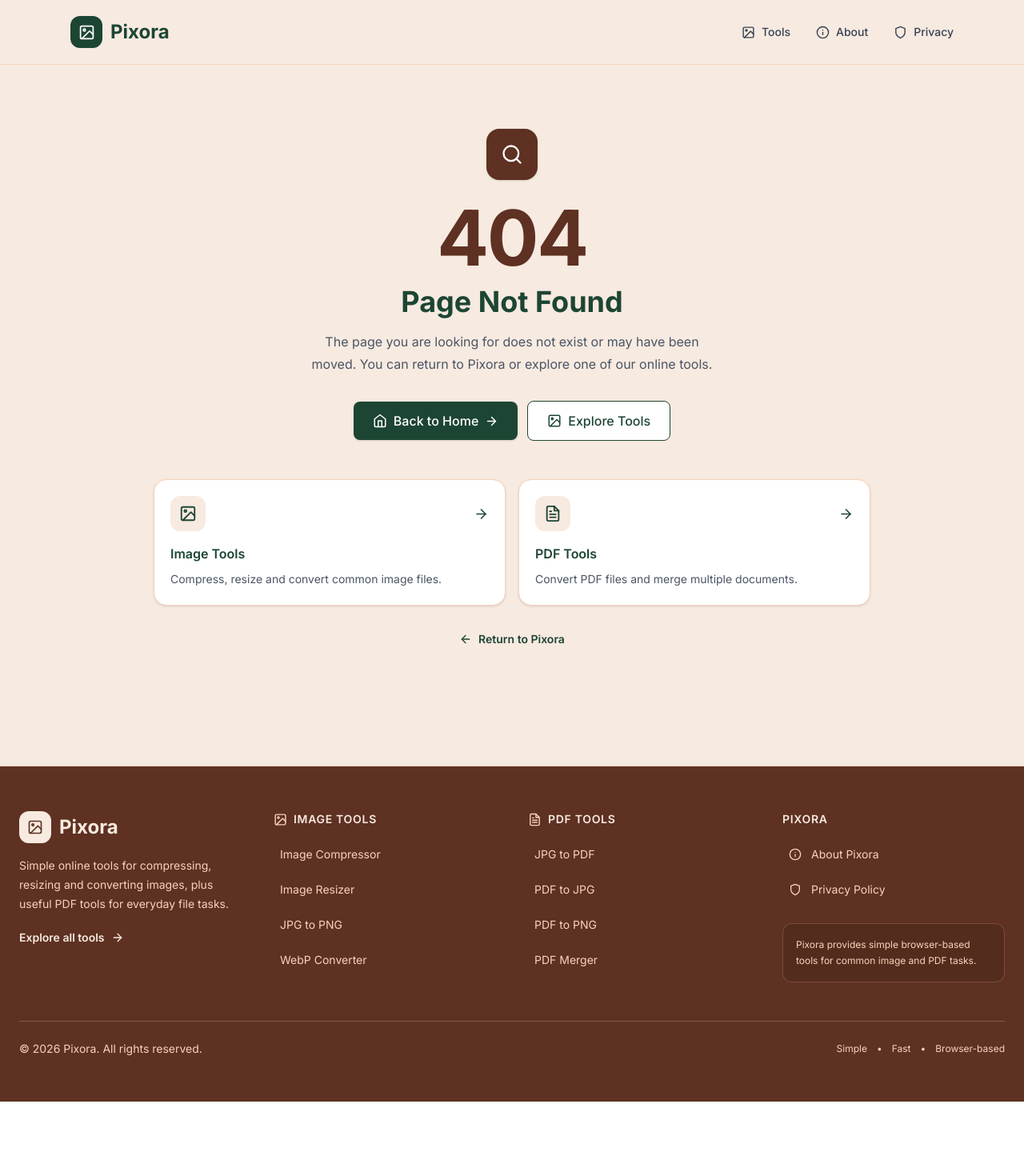
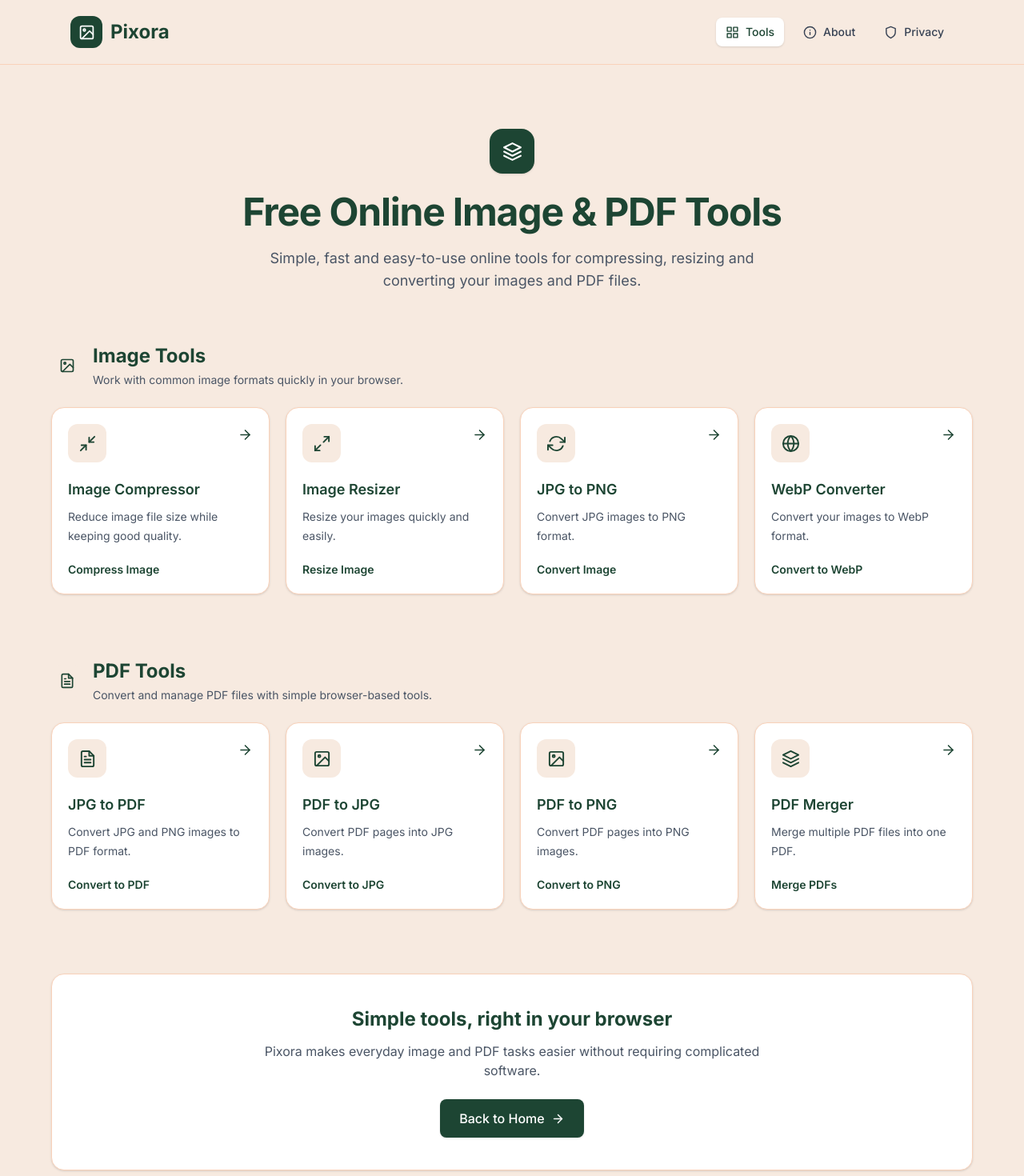
Before and after one commit to ar4843991-svg/pixora, a React (Vite) app: page /tools in a window 1280 px wide. Shown: the top 1470 px of the page at 80% size. Before the commit the page ends 1377 px from the top, so only its background shows below. Built offline with nearby package versions, Linux system fonts and the light colour scheme.

Commit message:
Add tools hub and update sitemap

```diff
--- a/src/App.jsx
+++ b/src/App.jsx
@@ -4,6 +4,7 @@ import Navbar from './components/Navbar'
 import Footer from './components/Footer'
 
 import Home from './pages/Home'
+import Tools from './pages/Tools'
 import About from './pages/About'
 import Privacy from './pages/Privacy'
 import NotFound from './pages/NotFound'
@@ -28,6 +29,7 @@ function App() {
           <Routes>
             {/* Main Pages */}
             <Route path="/" element={<Home />} />
+            <Route path="/tools" element={<Tools />} />
             <Route path="/about" element={<About />} />
             <Route path="/privacy" element={<Privacy />} />
 
--- a/src/components/Footer.jsx
+++ b/src/components/Footer.jsx
@@ -6,6 +6,7 @@ import {
   FiImage,
   FiInfo,
   FiShield,
+  FiGrid,
 } from 'react-icons/fi'
 
 function Footer() {
@@ -85,10 +86,13 @@ function Footer() {
             </p>
 
             <Link
-              to="/"
+              to="/tools"
               className="group mt-5 inline-flex items-center gap-2 text-sm font-semibold text-[#F7EAE0] transition-colors hover:text-[#F9D2BA]"
             >
+              <FiGrid size={16} />
+
               Explore all tools
+
               <FiArrowRight
                 size={16}
                 className="transition-transform duration-200 group-hover:translate-x-1"
@@ -181,6 +185,14 @@ function Footer() {
 
             <div className="mt-4 space-y-2">
               <Link
+                to="/tools"
+                className="group flex items-center gap-3 rounded-lg px-2 py-2 text-sm text-[#F9D2BA] transition-all duration-200 hover:bg-[#F7EAE0]/10 hover:text-[#F7EAE0]"
+              >
+                <FiGrid size={16} />
+                <span>All Tools</span>
+              </Link>
+
+              <Link
                 to="/about"
                 className="group flex items-center gap-3 rounded-lg px-2 py-2 text-sm text-[#F9D2BA] transition-all duration-200 hover:bg-[#F7EAE0]/10 hover:text-[#F7EAE0]"
               >
--- a/src/components/Navbar.jsx
+++ b/src/components/Navbar.jsx
@@ -1,8 +1,41 @@
-import { Link } from 'react-router-dom'
+import { Link, useLocation } from 'react-router-dom'
 import { motion } from 'framer-motion'
-import { FiImage, FiInfo, FiShield } from 'react-icons/fi'
+import {
+  FiImage,
+  FiInfo,
+  FiShield,
+  FiGrid,
+} from 'react-icons/fi'
 
 function Navbar() {
+  const location = useLocation()
+
+  const isActive = (path) => {
+    if (path === '/') {
+      return location.pathname === '/'
+    }
+
+    return location.pathname === path
+  }
+
+  const navItems = [
+    {
+      label: 'Tools',
+      path: '/tools',
+      icon: FiGrid,
+    },
+    {
+      label: 'About',
+      path: '/about',
+      icon: FiInfo,
+    },
+    {
+      label: 'Privacy',
+      path: '/privacy',
+      icon: FiShield,
+    },
+  ]
+
   return (
     <nav className="border-b border-[#F9D2BA] bg-[#F7EAE0]">
       <div className="mx-auto flex max-w-6xl items-center justify-between px-5 py-5 sm:px-6">
@@ -32,41 +65,38 @@ function Navbar() {
         <motion.div
           initial={{ opacity: 0, x: 15 }}
           animate={{ opacity: 1, x: 0 }}
-          transition={{ duration: 0.5, delay: 0.1, ease: 'easeOut' }}
-          className="flex items-center gap-5 sm:gap-8"
+          transition={{
+            duration: 0.5,
+            delay: 0.1,
+            ease: 'easeOut',
+          }}
+          className="flex items-center gap-2 sm:gap-3"
         >
-          <Link
-            to="/"
-            className="group flex items-center gap-2 text-sm font-medium text-gray-700 transition-colors hover:text-[#1D4533]"
-          >
-            <FiImage
-              size={17}
-              className="transition-transform duration-200 group-hover:scale-110"
-            />
-            <span>Tools</span>
-          </Link>
+          {navItems.map((item) => {
+            const Icon = item.icon
+            const active = isActive(item.path)
 
-          <Link
-            to="/about"
-            className="group flex items-center gap-2 text-sm font-medium text-gray-700 transition-colors hover:text-[#1D4533]"
-          >
-            <FiInfo
-              size={17}
-              className="transition-transform duration-200 group-hover:scale-110"
-            />
-            <span>About</span>
-          </Link>
+            return (
+              <Link
+                key={item.path}
+                to={item.path}
+                className={`group flex items-center gap-2 rounded-lg px-3 py-2 text-sm font-medium transition-all duration-200 ${
+                  active
+                    ? 'bg-white text-[#1D4533] shadow-sm'
+                    : 'text-gray-700 hover:bg-white/60 hover:text-[#1D4533]'
+                }`}
+              >
+                <Icon
+                  size={17}
+                  className="transition-transform duration-200 group-hover:scale-110"
+                />
 
-          <Link
-            to="/privacy"
-            className="group flex items-center gap-2 text-sm font-medium text-gray-700 transition-colors hover:text-[#1D4533]"
-          >
-            <FiShield
-              size={17}
-              className="transition-transform duration-200 group-hover:scale-110"
-            />
-            <span>Privacy</span>
-          </Link>
+                <span className="hidden sm:inline">
+                  {item.label}
+                </span>
+              </Link>
+            )
+          })}
         </motion.div>
       </div>
     </nav>
--- a/src/pages/Home.jsx
+++ b/src/pages/Home.jsx
@@ -106,10 +106,11 @@ function Home() {
 
             <div className="mt-8">
               <Link
-                to="/"
-                className="group inline-flex items-center gap-2 font-semibold text-[#1D4533]"
+                to="/tools"
+                className="group inline-flex items-center gap-2 rounded-lg bg-[#1D4533] px-5 py-3 font-semibold text-white shadow-sm transition duration-200 hover:-translate-y-0.5 hover:opacity-90"
               >
                 Explore all Pixora tools
+
                 <FiArrowRight
                   size={18}
                   className="transition-transform duration-200 group-hover:translate-x-1"
--- a/src/pages/NotFound.jsx
+++ b/src/pages/NotFound.jsx
@@ -6,6 +6,7 @@ import {
   FiFileText,
   FiHome,
   FiImage,
+  FiLayers,
   FiSearch,
 } from 'react-icons/fi'
 
@@ -21,6 +22,8 @@ function NotFound() {
 
       <section className="flex min-h-[65vh] items-center px-4 py-16 sm:py-20">
         <div className="mx-auto w-full max-w-4xl">
+
+          {/* Main 404 Content */}
           <motion.div
             initial={{ opacity: 0, y: 20 }}
             animate={{ opacity: 1, y: 0 }}
@@ -41,61 +44,85 @@ function NotFound() {
               <FiSearch size={28} />
             </motion.div>
 
-            {/* 404 */}
+            {/* 404 Number */}
             <motion.p
               initial={{ opacity: 0, y: 10 }}
               animate={{ opacity: 1, y: 0 }}
-              transition={{ duration: 0.45, delay: 0.15 }}
+              transition={{
+                duration: 0.45,
+                delay: 0.15,
+              }}
               className="mt-6 text-7xl font-bold tracking-tight text-[#5E3122] sm:text-8xl"
             >
               404
             </motion.p>
 
+            {/* Heading */}
             <motion.h1
               initial={{ opacity: 0, y: 10 }}
               animate={{ opacity: 1, y: 0 }}
-              transition={{ duration: 0.45, delay: 0.2 }}
+              transition={{
+                duration: 0.45,
+                delay: 0.2,
+              }}
               className="mt-3 text-3xl font-bold text-[#1D4533] sm:text-4xl"
             >
               Page Not Found
             </motion.h1>
 
+            {/* Description */}
             <motion.p
               initial={{ opacity: 0, y: 10 }}
               animate={{ opacity: 1, y: 0 }}
-              transition={{ duration: 0.45, delay: 0.25 }}
+              transition={{
+                duration: 0.45,
+                delay: 0.25,
+              }}
               className="mx-auto mt-4 max-w-lg text-base leading-7 text-gray-600"
             >
               The page you are looking for does not exist or may have
-              been moved. You can return to Pixora or explore one of
-              our online tools.
+              been moved. You can return to Pixora or explore our
+              collection of online image and PDF tools.
             </motion.p>
 
             {/* Main Actions */}
             <motion.div
               initial={{ opacity: 0, y: 10 }}
               animate={{ opacity: 1, y: 0 }}
-              transition={{ duration: 0.45, delay: 0.3 }}
+              transition={{
+                duration: 0.45,
+                delay: 0.3,
+              }}
               className="mt-8 flex flex-col items-center justify-center gap-3 sm:flex-row"
             >
+              {/* Home */}
               <Link
                 to="/"
                 className="group inline-flex w-full items-center justify-center gap-2 rounded-lg bg-[#1D4533] px-6 py-3 font-medium text-white shadow-sm transition duration-200 hover:-translate-y-0.5 hover:opacity-90 sm:w-auto"
               >
                 <FiHome size={18} />
+
                 Back to Home
+
                 <FiArrowRight
                   size={17}
                   className="transition-transform duration-200 group-hover:translate-x-1"
                 />
               </Link>
 
+              {/* Tools Hub */}
               <Link
-                to="/tools/image-compressor"
-                className="inline-flex w-full items-center justify-center gap-2 rounded-lg border border-[#1D4533] bg-white px-6 py-3 font-medium text-[#1D4533] transition duration-200 hover:-translate-y-0.5 hover:bg-gray-50 sm:w-auto"
+                to="/tools"
+                className="group inline-flex w-full items-center justify-center gap-2 rounded-lg border border-[#1D4533] bg-white px-6 py-3 font-medium text-[#1D4533] transition duration-200 hover:-translate-y-0.5 hover:bg-gray-50 sm:w-auto"
               >
-                <FiImage size={18} />
+                <FiLayers size={18} />
+
                 Explore Tools
+
+                <FiArrowRight
+                  size={17}
+                  className="transition-transform duration-200 group-hover:translate-x-1"
+                />
               </Link>
             </motion.div>
           </motion.div>
@@ -111,8 +138,9 @@ function NotFound() {
             }}
             className="mt-12 grid gap-4 sm:grid-cols-2"
           >
+            {/* Image Tools */}
             <Link
-              to="/tools/image-compressor"
+              to="/tools"
               className="group rounded-2xl border border-[#F9D2BA] bg-white p-5 shadow-sm transition duration-300 hover:-translate-y-1 hover:shadow-md"
             >
               <div className="flex items-center justify-between">
@@ -131,10 +159,20 @@ function NotFound() {
               </h2>
 
               <p className="mt-2 text-sm leading-6 text-gray-600">
-                Compress, resize and convert common image files.
+                Compress, resize and convert common image files with
+                Pixora's online image tools.
               </p>
+
+              <span className="mt-4 inline-flex items-center gap-1.5 text-sm font-semibold text-[#1D4533]">
+                View Image Tools
+                <FiArrowRight
+                  size={15}
+                  className="transition-transform duration-200 group-hover:translate-x-1"
+                />
+              </span>
             </Link>
 
+            {/* PDF Tools */}
             <Link
               to="/tools/pdf-merger"
               className="group rounded-2xl border border-[#F9D2BA] bg-white p-5 shadow-sm transition duration-300 hover:-translate-y-1 hover:shadow-md"
@@ -155,8 +193,17 @@ function NotFound() {
               </h2>
 
               <p className="mt-2 text-sm leading-6 text-gray-600">
-                Convert PDF files and merge multiple documents.
+                Convert PDF files and merge multiple documents with
+                Pixora's browser-based PDF tools.
               </p>
+
+              <span className="mt-4 inline-flex items-center gap-1.5 text-sm font-semibold text-[#1D4533]">
+                Try PDF Merger
+                <FiArrowRight
+                  size={15}
+                  className="transition-transform duration-200 group-hover:translate-x-1"
+                />
+              </span>
             </Link>
           </motion.div>
 
@@ -164,7 +211,10 @@ function NotFound() {
           <motion.div
             initial={{ opacity: 0 }}
             animate={{ opacity: 1 }}
-            transition={{ duration: 0.5, delay: 0.5 }}
+            transition={{
+              duration: 0.5,
+              delay: 0.5,
+            }}
             className="mt-8 text-center"
           >
             <Link
--- /dev/null
+++ b/src/pages/Tools.jsx
@@ -0,0 +1,207 @@
+import { Link } from 'react-router-dom'
+import { motion } from 'framer-motion'
+import {
+  FiArrowRight,
+  FiFileText,
+  FiImage,
+  FiMinimize2,
+  FiMaximize2,
+  FiRefreshCw,
+  FiGlobe,
+  FiLayers,
+} from 'react-icons/fi'
+
+import SEO from '../components/SEO'
+import tools from '../Data/tools'
+
+const iconMap = {
+  'image-compressor': FiMinimize2,
+  'image-resizer': FiMaximize2,
+  'jpg-to-png': FiRefreshCw,
+  'webp-converter': FiGlobe,
+  'jpg-to-pdf': FiFileText,
+  'pdf-to-jpg': FiImage,
+  'pdf-to-png': FiImage,
+  'pdf-merger': FiLayers,
+}
+
+function Tools() {
+  const imageTools = tools.slice(0, 4)
+  const pdfTools = tools.slice(4)
+
+  const renderToolCard = (tool, index) => {
+    const Icon = iconMap[tool.slug] || FiFileText
+
+    return (
+      <motion.div
+        key={tool.slug}
+        initial={{ opacity: 0, y: 18 }}
+        whileInView={{ opacity: 1, y: 0 }}
+        viewport={{ once: true, amount: 0.15 }}
+        transition={{
+          duration: 0.4,
+          delay: index * 0.05,
+          ease: 'easeOut',
+        }}
+      >
+        <Link
+          to={`/tools/${tool.slug}`}
+          className="group block h-full rounded-2xl border border-[#F9D2BA] bg-white p-5 shadow-sm transition duration-300 hover:-translate-y-1 hover:shadow-md"
+        >
+          <div className="flex items-start justify-between gap-4">
+            <div className="flex h-12 w-12 shrink-0 items-center justify-center rounded-xl bg-[#F7EAE0] text-[#1D4533]">
+              <Icon size={23} />
+            </div>
+
+            <FiArrowRight
+              size={19}
+              className="mt-1 text-[#1D4533] transition-transform duration-200 group-hover:translate-x-1"
+            />
+          </div>
+
+          <h3 className="mt-5 text-lg font-semibold text-[#1D4533]">
+            {tool.title}
+          </h3>
+
+          <p className="mt-2 text-sm leading-6 text-gray-600">
+            {tool.description}
+          </p>
+
+          <div className="mt-5 text-sm font-semibold text-[#1D4533]">
+            {tool.action}
+          </div>
+        </Link>
+      </motion.div>
+    )
+  }
+
+  return (
+    <>
+      <SEO
+        title="Free Online Image & PDF Tools | Pixora"
+        description="Explore Pixora's free online image and PDF tools. Compress, resize and convert images, convert PDFs and merge PDF files quickly in your browser."
+      />
+
+      <section className="px-4 py-16 sm:py-20">
+        <div className="mx-auto w-full max-w-6xl">
+          {/* Hero */}
+          <motion.div
+            initial={{ opacity: 0, y: 20 }}
+            animate={{ opacity: 1, y: 0 }}
+            transition={{ duration: 0.5, ease: 'easeOut' }}
+            className="mx-auto max-w-3xl text-center"
+          >
+            <div className="mx-auto flex h-14 w-14 items-center justify-center rounded-2xl bg-[#1D4533] text-white shadow-sm">
+              <FiLayers size={25} />
+            </div>
+
+            <h1 className="mt-6 text-3xl font-bold tracking-tight text-[#1D4533] sm:text-4xl lg:text-5xl">
+              Free Online Image & PDF Tools
+            </h1>
+
+            <p className="mx-auto mt-5 max-w-2xl text-base leading-7 text-gray-600 sm:text-lg">
+              Simple, fast and easy-to-use online tools for compressing,
+              resizing and converting your images and PDF files.
+            </p>
+          </motion.div>
+
+          {/* Image Tools */}
+          <section className="mt-14 sm:mt-16">
+            <motion.div
+              initial={{ opacity: 0, y: 15 }}
+              whileInView={{ opacity: 1, y: 0 }}
+              viewport={{ once: true }}
+              transition={{ duration: 0.4 }}
+            >
+              <div className="flex items-center gap-3">
+                <div className="flex h-10 w-10 items-center justify-center rounded-xl bg-[#F7EAE0] text-[#1D4533]">
+                  <FiImage size={20} />
+                </div>
+
+                <div>
+                  <h2 className="text-2xl font-bold text-[#1D4533]">
+                    Image Tools
+                  </h2>
+
+                  <p className="mt-1 text-sm text-gray-600">
+                    Work with common image formats quickly in your browser.
+                  </p>
+                </div>
+              </div>
+            </motion.div>
+
+            <div className="mt-6 grid gap-5 sm:grid-cols-2 lg:grid-cols-4">
+              {imageTools.map((tool, index) =>
+                renderToolCard(tool, index)
+              )}
+            </div>
+          </section>
+
+          {/* PDF Tools */}
+          <section className="mt-16 sm:mt-20">
+            <motion.div
+              initial={{ opacity: 0, y: 15 }}
+              whileInView={{ opacity: 1, y: 0 }}
+              viewport={{ once: true }}
+              transition={{ duration: 0.4 }}
+            >
+              <div className="flex items-center gap-3">
+                <div className="flex h-10 w-10 items-center justify-center rounded-xl bg-[#F7EAE0] text-[#1D4533]">
+                  <FiFileText size={20} />
+                </div>
+
+                <div>
+                  <h2 className="text-2xl font-bold text-[#1D4533]">
+                    PDF Tools
+                  </h2>
+
+                  <p className="mt-1 text-sm text-gray-600">
+                    Convert and manage PDF files with simple browser-based
+                    tools.
+                  </p>
+                </div>
+              </div>
+            </motion.div>
+
+            <div className="mt-6 grid gap-5 sm:grid-cols-2 lg:grid-cols-4">
+              {pdfTools.map((tool, index) =>
+                renderToolCard(tool, index + imageTools.length)
+              )}
+            </div>
+          </section>
+
+          {/* Bottom CTA */}
+          <motion.div
+            initial={{ opacity: 0, y: 20 }}
+            whileInView={{ opacity: 1, y: 0 }}
+            viewport={{ once: true }}
+            transition={{ duration: 0.5 }}
+            className="mt-16 rounded-2xl border border-[#F9D2BA] bg-white p-7 text-center shadow-sm sm:mt-20 sm:p-10"
+          >
+            <h2 className="text-2xl font-bold text-[#1D4533]">
+              Simple tools, right in your browser
+            </h2>
+
+            <p className="mx-auto mt-3 max-w-2xl text-sm leading-6 text-gray-600 sm:text-base">
+              Pixora makes everyday image and PDF tasks easier without
+              requiring complicated software.
+            </p>
+
+            <Link
+              to="/"
+              className="group mt-6 inline-flex items-center gap-2 rounded-lg bg-[#1D4533] px-6 py-3 font-medium text-white shadow-sm transition duration-200 hover:-translate-y-0.5 hover:opacity-90"
+            >
+              Back to Home
+              <FiArrowRight
+                size={17}
+                className="transition-transform duration-200 group-hover:translate-x-1"
+              />
+            </Link>
+          </motion.div>
+        </div>
+      </section>
+    </>
+  )
+}
+
+export default Tools
```
Also changed, not shown: 1 other file (tests, documents, lock files or other folders).
